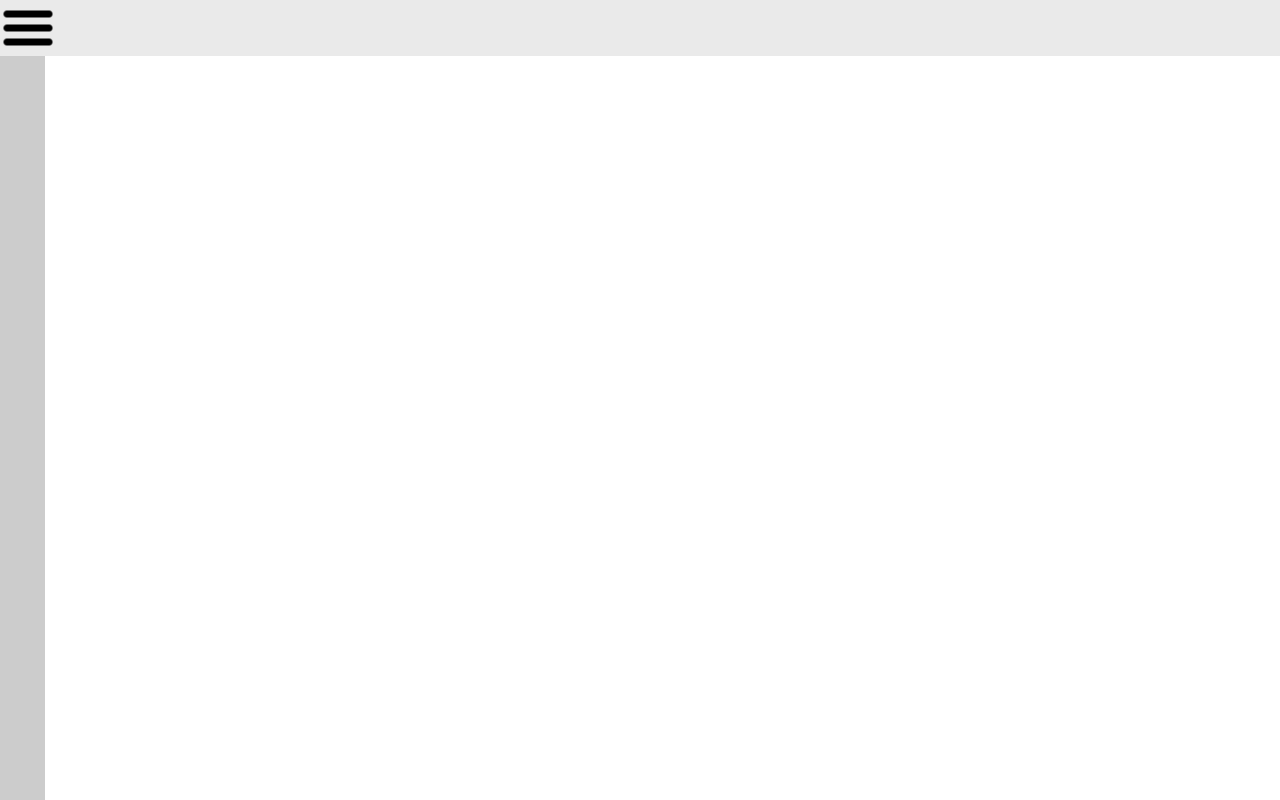
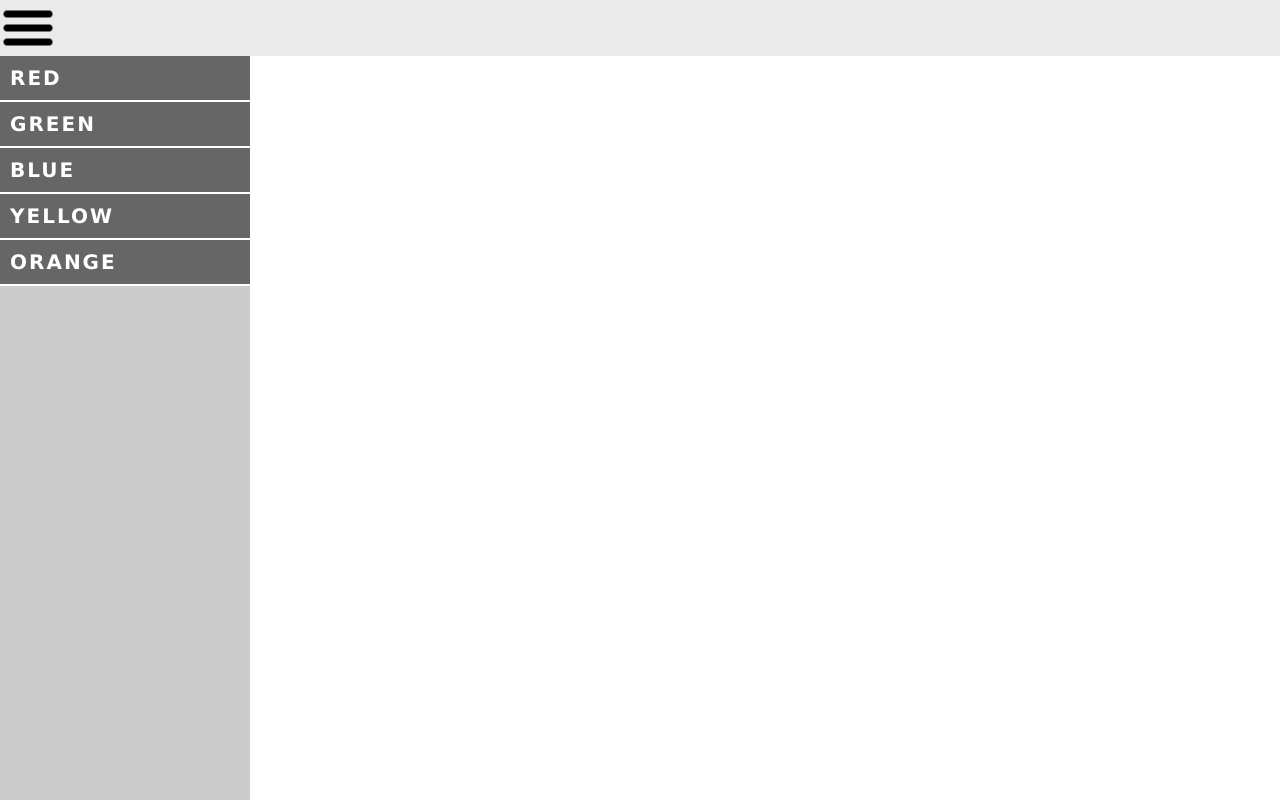
Before and after one commit to rahiedishaak/W1D4-KleurenToggle, a plain HTML site: page index.html in a window 1280 px wide. Drawn offline with Linux system fonts and the light colour scheme.

Commit message:
adds CSS when nav has class of open as well

```diff
--- a/index.html
+++ b/index.html
@@ -10,13 +10,13 @@
     <div class="toggler">
         <img src="menu.png" alt="Toggle Nav" class="toggler__icon">
     </div>
-    <nav class="nav">
+    <nav class="nav open">
         <ul class="nav__items">
-            <li class="nav__item">Rood</li>
-            <li class="nav__item">Groen</li>
-            <li class="nav__item">Blauw</li>
-            <li class="nav__item">Geel</li>
-            <li class="nav__item">Oranje</li>
+            <li class="nav__item">red</li>
+            <li class="nav__item">green</li>
+            <li class="nav__item">blue</li>
+            <li class="nav__item">yellow</li>
+            <li class="nav__item">orange</li>
         </ul>
     </nav>
 
--- a/main.css
+++ b/main.css
@@ -26,6 +26,27 @@ html {
     background-color: #ccc;
 }
 
+.nav.open {
+    width: 25rem;
+}
+
 .nav__items {
     display: none;
 }
+
+.nav.open .nav__items {
+    display: block;
+}
+
+.nav.open .nav__item {
+    background-color: #666;
+    padding: 1rem;
+    border-bottom: 2px solid #fff;
+    color: #fff;
+    font-size: 2rem;
+    text-transform: uppercase;
+    font-family: Verdana, sans-serif;
+    font-weight: bold;
+    letter-spacing: 2px;
+    cursor: pointer;
+}
```
